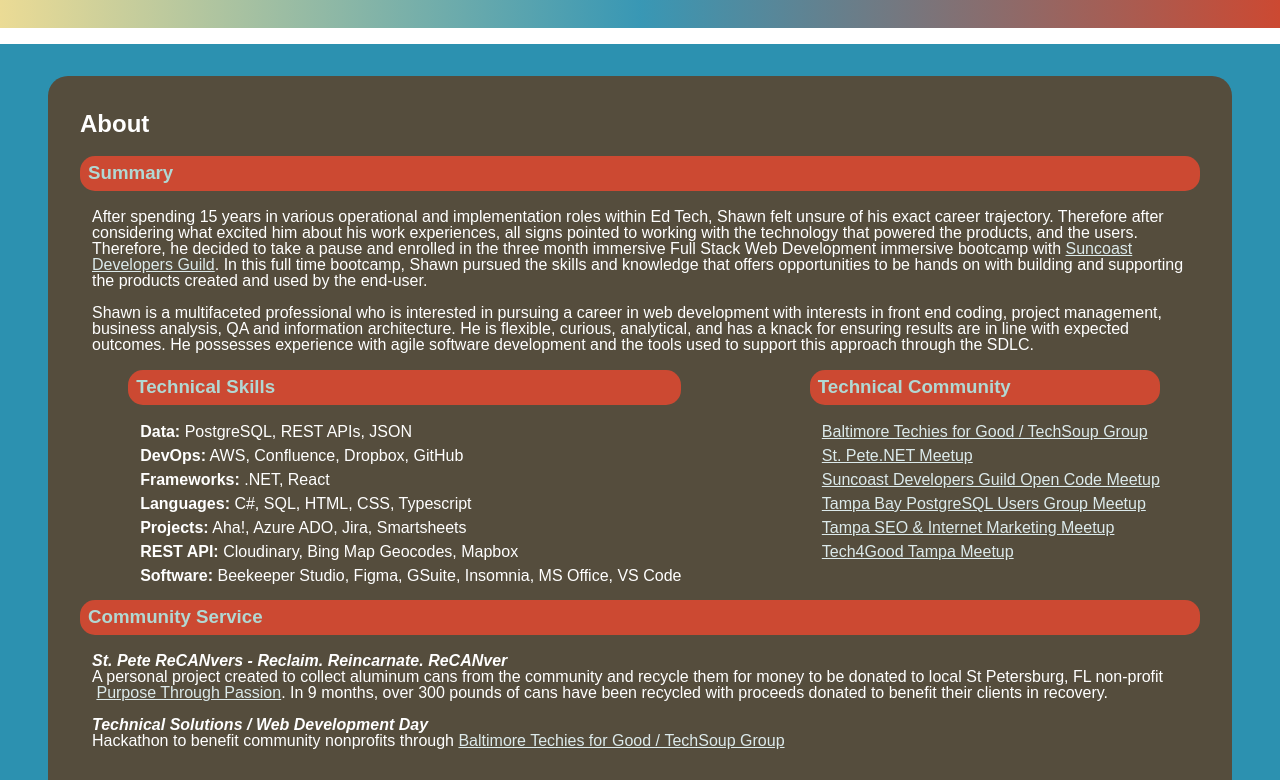
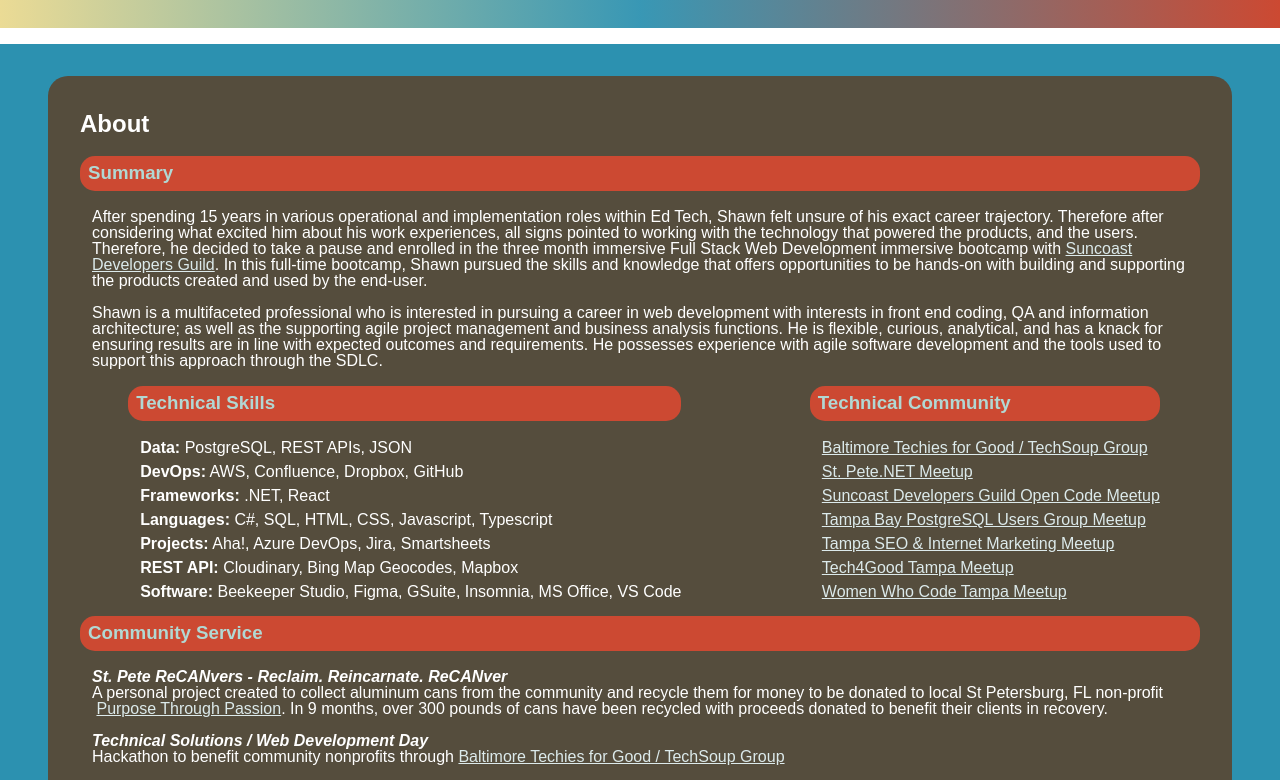
Before and after one commit to shawnsoltesz/SolteszPortfolio, a React (Vite) app: page / in a window 1280 px wide. Shown: the part 470-1250 px from the top of the page. Built offline with nearby package versions, Linux system fonts and the light colour scheme.

Commit message:
updates to site content based on feedback

```diff
--- a/src/App.tsx
+++ b/src/App.tsx
@@ -95,16 +95,17 @@
               <a className="sdg" href="https://suncoast.io" target="blank">
                 Suncoast Developers Guild
               </a>
-              .&nbsp;In this full time bootcamp, Shawn pursued the skills and
-              knowledge that offers opportunities to be hands on with building
+              .&nbsp;In this full-time bootcamp, Shawn pursued the skills and
+              knowledge that offers opportunities to be hands-on with building
               and supporting the products created and used by the end-user.
             </p>
             <p>
               Shawn is a multifaceted professional who is interested in pursuing
-              a career in web development with interests in front end coding,
-              project management, business analysis, QA and information
-              architecture. He is flexible, curious, analytical, and has a knack
-              for ensuring results are in line with expected outcomes. He
+              a career in web development with interests in front end coding, QA
+              and information architecture; as well as the supporting agile
+              project management and business analysis functions. He is
+              flexible, curious, analytical, and has a knack for ensuring
+              results are in line with expected outcomes and requirements. He
               possesses experience with agile software development and the tools
               used to support this approach through the SDLC.
             </p>
@@ -124,10 +125,12 @@
                   <strong>Frameworks:</strong> .NET, React
                 </li>
                 <li className="technical-skills">
-                  <strong>Languages:</strong> C#, SQL, HTML, CSS, Typescript
+                  <strong>Languages:</strong> C#, SQL, HTML, CSS, Javascript,
+                  Typescript
                 </li>
                 <li className="technical-skills">
-                  <strong>Projects:</strong> Aha!, Azure ADO, Jira, Smartsheets
+                  <strong>Projects:</strong> Aha!, Azure DevOps, Jira,
+                  Smartsheets
                 </li>
                 <li className="technical-skills">
                   <strong>REST API:</strong> Cloudinary, Bing Map Geocodes,
@@ -189,6 +192,14 @@
                     target="_blank"
                   >
                     Tech4Good Tampa Meetup
+                  </a>
+                </li>
+                <li className="meetups">
+                  <a
+                    href="https://www.meetup.com/Women-Who-Code-Tampa/"
+                    target="_blank"
+                  >
+                    Women Who Code Tampa Meetup
                   </a>
                 </li>
               </ul>
```
